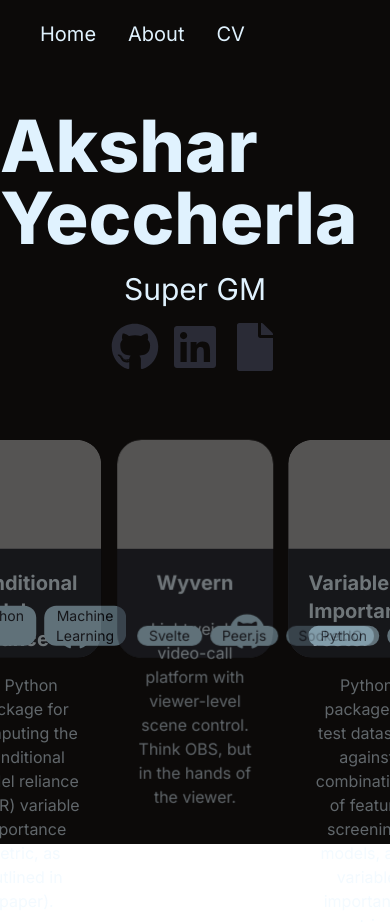
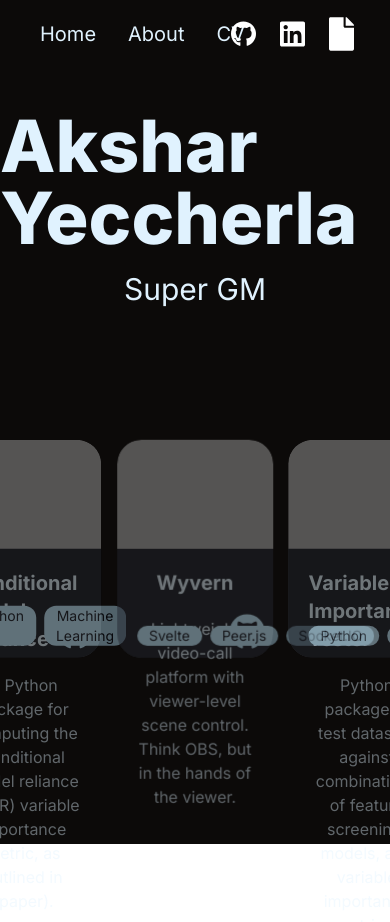
Before and after one commit to aksharye/personal-website, a Next.js app: page / in a window 390 px wide. Shown: the top 922 px of the page. Built offline with nearby package versions, Linux system fonts and the light colour scheme.

Commit message:
navbar fix; mobile overscroll fixes

```diff
--- a/app/page.js
+++ b/app/page.js
@@ -100,19 +100,21 @@ export default function Home() {
     window.ontouchmove = e => handleOnMove(e.touches[0]);
   })
 
-  let iconStyle = {'color': 'rgba(158, 173, 232, 0.2)', 'margin': "6px"}
+  let iconStyle = {'color': 'white', 'margin': "12px"}
 
   return (
-    <div className="m-0 min-h-screen bg-stone-950">
-      <nav class=" w-full">
-        <div class="container text-xl mx-auto px-6 py-3 flex">
+    <div className="m-0 overscroll-none min-h-screen bg-stone-950">
+      <nav class="flex min-w-screen">
+        <div class="text-xl w-1/2 px-6 py-3 flex">
           <a href="#" class="px-4 py-2 text-sky-100 hover:px-4 hover:py-2 hover:rounded-md hover:bg-opacity-25 hover:bg-slate-200 hover:text-gray-200">Home</a>
           <a href="#" class="px-4 py-2 text-sky-100 hover:px-4 hover:py-2 hover:rounded-md hover:bg-opacity-25 hover:bg-slate-200 hover:text-gray-200">About</a>
           <a href="#" class="px-4 py-2 text-sky-100 hover:px-4 hover:py-2 hover:rounded-md hover:bg-opacity-25 hover:bg-slate-200 hover:text-gray-200">CV</a>
         </div>
-        <div>
-
-        </div>
+        <div class="w-1/2 flex text-4xl items-center justify-end px-6 mx-auto">
+            <FaGithub style={iconStyle}/>
+            <FaLinkedin style={iconStyle}/>
+            <FaFile style={iconStyle}/>
+          </div>
       </nav>
 
       <div class="text-sky-100 w-screen block justify-center h-[30vh] items-center">
@@ -123,11 +125,7 @@ export default function Home() {
             Super GM
           </div>
 
-          <div class="flex h-1/4 text-5xl justify-center">
-            <FaGithub style={iconStyle}/>
-            <FaLinkedin style={iconStyle}/>
-            <FaFile style={iconStyle}/>
-          </div>
+
       </div>
 
 
@@ -135,7 +133,7 @@ export default function Home() {
 
 
 
-      <div id="image-track" class="flex gap-[4vmin] absolute left-[50%] top-[65%] translate-x-[-50%] translate-y-[-50%] select-none" data-mouse-down-at="0" data-prev-percentage="0">
+      <div id="image-track" class="flex overscroll-none gap-[4vmin] absolute left-[50%] top-[65%] translate-x-[-50%] translate-y-[-50%] select-none" data-mouse-down-at="0" data-prev-percentage="0">
           {data.map((entry) => {
             return <Card title={entry.title} desc={entry.desc} github={entry.github} tags={entry.tags} image={entry.image}/>
           })}
```
Also changed, not shown: 1 other file (tests, documents, lock files or other folders).
